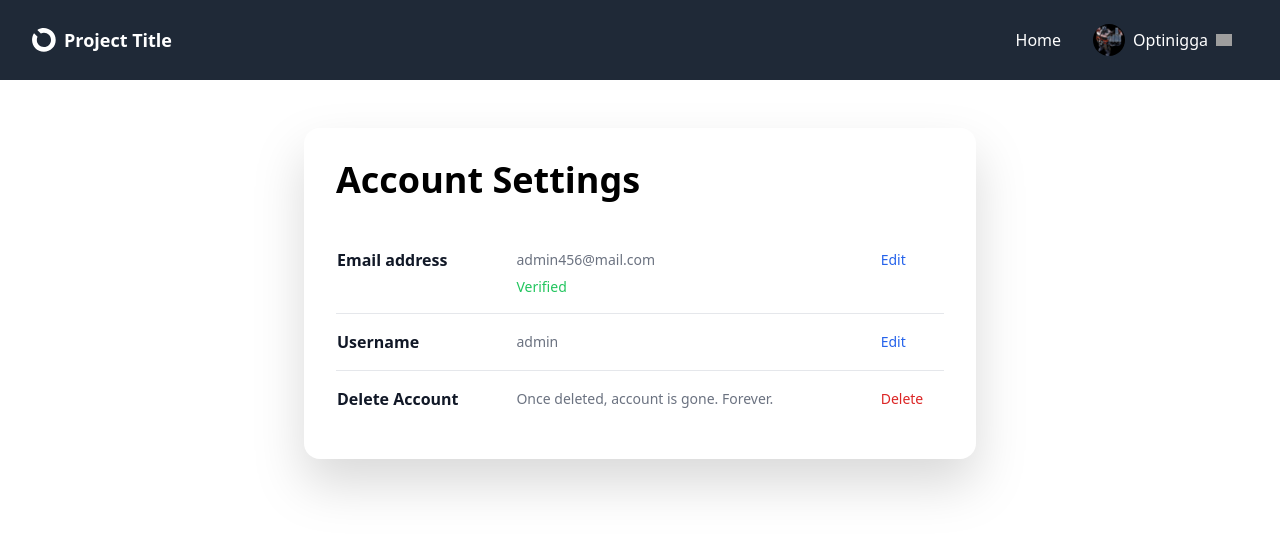
After one commit to SkyRaks/RealTimeChat, a Django app: page /profile/settings/ in a window 1280 px wide. The commit adds this page. Shown: the top 534 px of the page. Run offline with Django 5.2, Linux system fonts and the light colour scheme; a user stored in the database is signed in; data comes from the database, SQL or seed files in the repository; both versions use the stored data as it was after the commit; some libraries are stand-ins or nearby versions; grey boxes are pictures that could not be loaded.

Commit message:
added profile settings forms and email form

```diff
--- a/chat/settings.py
+++ b/chat/settings.py
@@ -41,9 +41,8 @@ INSTALLED_APPS = [
     'django_cleanup.apps.CleanupConfig',
     'allauth',
     'allauth.account',
-
-    # Optional -- requires install using `django-allauth[socialaccount]
     'allauth.socialaccount',
+    'django_htmx',
 
     'home',
     'users',
@@ -57,7 +56,8 @@ MIDDLEWARE = [
     'django.contrib.auth.middleware.AuthenticationMiddleware',
     'django.contrib.messages.middleware.MessageMiddleware',
     'django.middleware.clickjacking.XFrameOptionsMiddleware',
-    "allauth.account.middleware.AccountMiddleware",
+    'allauth.account.middleware.AccountMiddleware',
+    'django_htmx.middleware.HtmxMiddleware',
 ]
 
 AUTHENTICATION_BACKENDS = [
--- a/templates/includes/header.html
+++ b/templates/includes/header.html
@@ -23,7 +23,7 @@
                     <ul class="hoverlist [&>li>a]:justify-end">
                         <li><a href="{% url 'profile' %}">My Profile</a></li>
                         <li><a href="{% url 'profile_edit' %}">Edit Profile</a></li>
-                        <li><a href="">Settings</a></li>
+                        <li><a href="{% url 'profile-settings' %}">Settings</a></li>
                         <li><a href="{% url 'account_logout' %}">Log Out</a></li>
                     </ul>
                 </div>
--- /dev/null
+++ b/users/templates/users/profile_settings.html
@@ -0,0 +1,73 @@
+{% extends 'layouts/box.html' %}
+
+{% block content %}
+    <h1 class="mb-8">Account Settings</h1>
+
+<table class="w-full text-sm text-left text-gray-500">
+    <tbody>
+        <tr>
+            <th scope="row" class="pt-4 pb-1 text-base font-bold text-gray-900">
+                Email address
+            </th>
+            <td id="email-address" class="pt-4 pb-1 pl-4">
+                {% if user.email %}{{ user.email }}{% else %}No Email{% endif %}
+            </td>
+            <td class="pt-4 pb-1 pl-4">
+                <a id="email-edit" class="cursor-pointer font-medium text-blue-600 hover:underline"
+                    hx-get="{% url 'profile-emailchange' %}"
+                    hx-target="#email-address"
+                    hx-swap="innerHTML" >
+                    Edit
+                </a>
+            </td>
+        </tr>
+
+        <tr class="border-b">
+            <th scope="row" class="pb-4 font-medium text-gray-900">
+            </th>
+            <td class="pb-4 pl-4">
+                {% if user.emailaddress_set.first.verified %}
+                <span class="text-green-500">Verified</span>{% else %}
+                <span class="text-amber-500">Not verified</span>
+                {% endif %}
+            </td>
+            <td class="pb-4 pl-4">
+                <a href="" class="font-medium text-blue-600 hover:underline">
+                    {% if not user.emailaddress_set.first.verified %}Verify{% endif %}
+                </a>
+            </td>
+        </tr>
+
+        <tr class="border-b">
+            <th scope="row" class="py-4 text-base font-bold text-gray-900">
+                Username
+            </th>
+            <td id="username" class="py-4 pl-4">
+                {{ user.username }}
+            </td>
+            <td class="py-4 pl-4">
+                <a id="username-edit" class="cursor-pointer font-medium text-blue-600 hover:underline"
+                    hx-get=""
+                    hx-target="#username"
+                    hx-swap="innerHTML" >
+                    Edit
+                </a>
+            </td>
+        </tr>
+
+        <tr class="">
+            <th scope="row" class="py-4 text-base font-bold text-gray-900">
+                Delete Account
+            </th>
+            <td class="py-4 pl-4">
+                Once deleted, account is gone. Forever.
+            </td>
+            <td class="py-4 pl-4">
+                <a href="" class="font-medium text-red-600 hover:underline">
+                    Delete
+                </a>
+            </td>
+        </tr>
+    </tbody>
+</table>
+{% endblock %}
--- a/users/urls.py
+++ b/users/urls.py
@@ -5,4 +5,6 @@ urlpatterns = [
     path('', profile_view, name="profile"),
     path('edit/', profile_edit_view, name="profile_edit"),
     path('onboarding/', profile_edit_view, name="profile-onboarding"),
+    path('settings/', profile_settings_view, name="profile-settings"),
+    path('emailchange/', profile_email_change, name="profile-emailchange"),
 ]
--- a/users/views.py
+++ b/users/views.py
@@ -1,8 +1,11 @@
+from django.contrib import messages
 from django.shortcuts import render, redirect, get_object_or_404
 from django.contrib.auth.decorators import login_required
 from .forms import *
 from django.contrib.auth.models import User
 from django.urls import reverse
+# from allauth.account.utils import se
+from allauth.account.models import EmailAddress
 
 # Create your views here.
 def profile_view(request, username=None):
@@ -31,3 +34,44 @@ def profile_edit_view(request):
         onboarding = False
 
     return render(request, 'users/profile_edit.html', {'form': form, 'onboarding': onboarding})
+
+@login_required
+def profile_settings_view(request):
+    return render(request, 'users/profile_settings.html')
+
+@login_required
+def profile_email_change(request):
+    if request.htmx:
+        form = EmailForm(instance=request.user)
+        return render(request, 'partials/email_form.html', {'form': form})
+
+    if request.method == 'POST':
+        form = EmailForm(request.POST, instance=request.user)
+        if form.is_valid():
+            email = form.cleaned_data['email']
+            # check if it exists
+            if User.objects.filter(email=email).exclude(id=request.user.id).exists():
+                messages.warning(request, f"{email} already exists!")
+                return redirect('profile-settings')
+
+            form.save()
+
+            email_obj, created = EmailAddress.objects.get_or_create(
+                user=request.user,
+                email=email,
+                defaults={'primary': True}
+            )
+
+            # Mark it unverified (in case user changed email)
+            email_obj.verified = False
+            email_obj.save()
+
+            # Send confirmation email
+            email_obj.send_confirmation(request)
+
+            return redirect('profile-settings')
+        else:
+            messages.warning(request, "form is not valid")
+            return redirect('profile-settings')
+
+    return redirect('home')
```
Also changed, not shown: templates/partials/email_form.html (added, +9 -0 lines), users/forms.py (+9 -1 lines), users/signals.py (+17 -0 lines), db.sqlite3.
